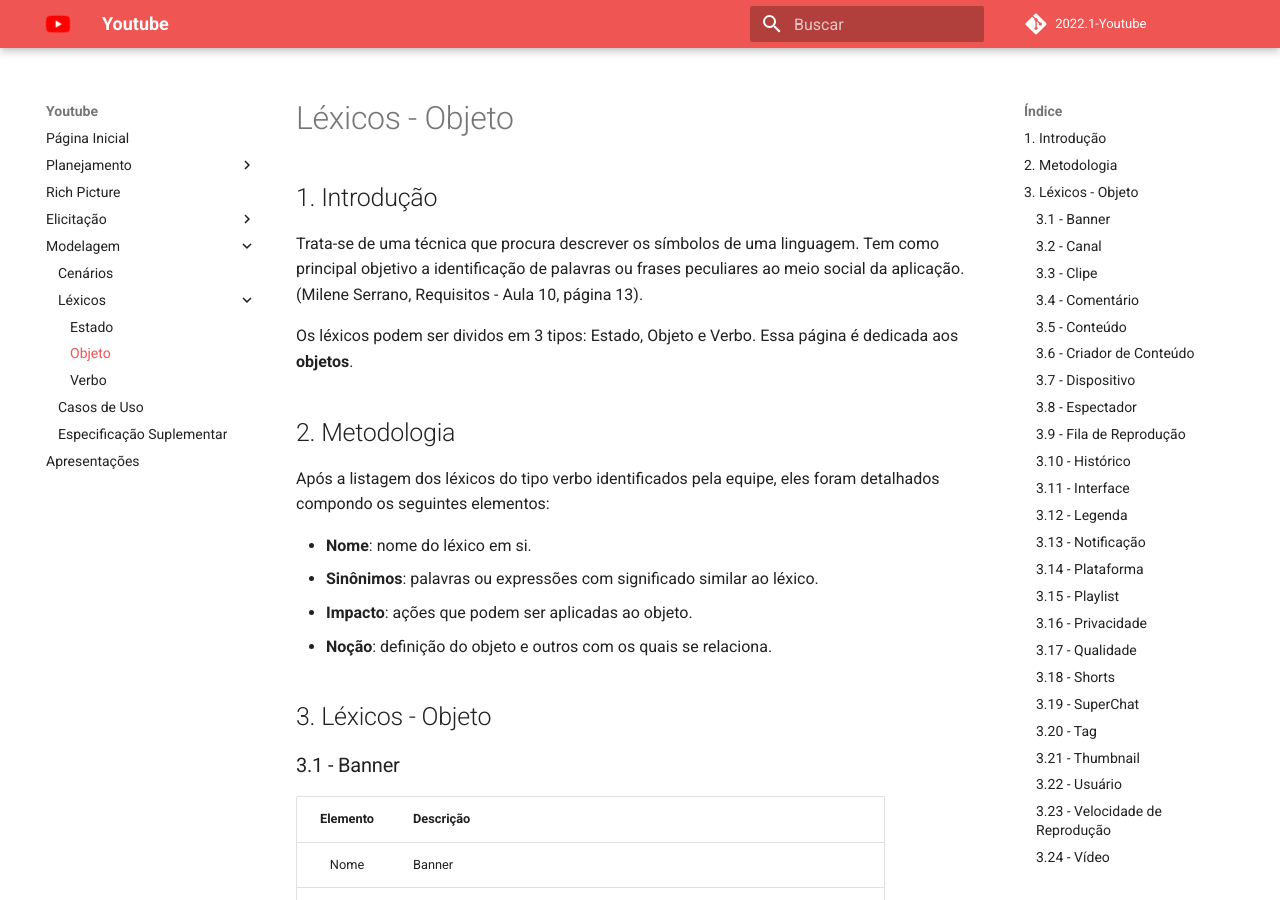
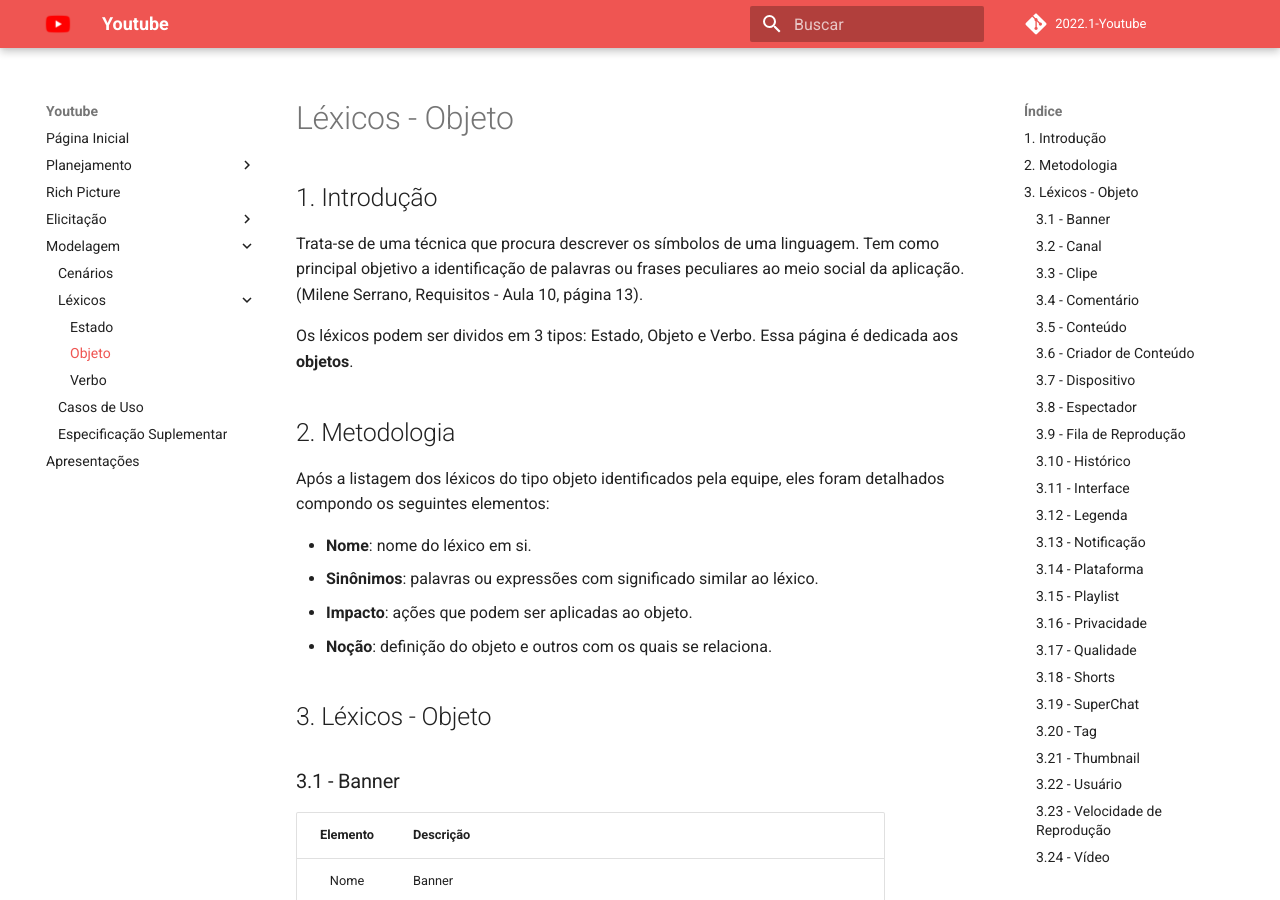
Before and after one commit to Requisitos-de-Software/2022.1-Youtube, an MkDocs documentation site: the page built from docs/modelagem/lexicos/objeto.md, in a window 1280 px wide and 900 px high. Built offline with MkDocs 1.6.1 and Material for MkDocs 9.7.7, drawn with Linux system fonts in a browser that asks for light colours; comment, search, counter and statistics services are not loaded; some of the changed text lies outside the part shown.

Commit message:
id nos lexicos para referencia

```diff
--- a/docs/modelagem/lexicos/objeto.md
+++ b/docs/modelagem/lexicos/objeto.md
@@ -6,7 +6,7 @@ Trata-se de uma técnica que procura descrever os símbolos de uma linguagem. Te
 Os léxicos podem ser dividos em 3 tipos: Estado, Objeto e Verbo. Essa página é dedicada aos **objetos**.
 
 ## 2. Metodologia
-Após a listagem dos léxicos do tipo verbo identificados pela equipe, eles foram detalhados compondo os seguintes elementos:
+Após a listagem dos léxicos do tipo objeto identificados pela equipe, eles foram detalhados compondo os seguintes elementos:
 
 - **Nome**: nome do léxico em si.
 - **Sinônimos**: palavras ou expressões com significado similar ao léxico.
@@ -14,6 +14,8 @@ Após a listagem dos léxicos do tipo verbo identificados pela equipe, eles fora
 - **Noção**: definição do objeto e outros com os quais se relaciona.
 
 ## 3. Léxicos - Objeto
+
+<div id="banner"></div>
 
 ### 3.1 - Banner
 | Elemento | Descrição |
@@ -23,6 +25,8 @@ Após a listagem dos léxicos do tipo verbo identificados pela equipe, eles fora
 | Impacto  | Um banner pode ser alterado para seguir a identidade visual do canal do usuário |
 | Noção    | É a capa do canal, onde geralmente fica as informações do canal |
 
+<div id="canal"></div>
+
 ### 3.2 - Canal
 | Elemento | Descrição |
 | :------: | :-------- |
@@ -30,6 +34,8 @@ Após a listagem dos léxicos do tipo verbo identificados pela equipe, eles fora
 | Sinônimos| Perfil, Armazém de Vídeos |
 | Impacto  | Um canal pode ser criado, pesquisado, compartilhado e, principalmente, é onde os conteúdos serão armazenados/postados<br/>Os outros usuários podem ser inscreverem em um canal |
 | Noção    | É um tipo de conta visualmente editável em que se pode armazenar conteúdos para que outros usuários possam encontrá-los e consumí-los |
+
+<div id="clipe"></div>
 
 ### 3.3 - Clipe
 | Elemento | Descrição |
@@ -39,6 +45,8 @@ Após a listagem dos léxicos do tipo verbo identificados pela equipe, eles fora
 | Impacto  | Um clipe pode ser compartilhado para outras redes sociais |
 | Noção    | Um clipe é um corte de até 60 segundos de uma parte de um vídeo |
 
+<div id="comentario"></div>
+
 ### 3.4 - Comentário
 | Elemento | Descrição |
 | :------: | :-------- |
@@ -46,6 +54,8 @@ Após a listagem dos léxicos do tipo verbo identificados pela equipe, eles fora
 | Sinônimos| Opinião |
 | Impacto  | Um comentário pode ser curtido por outros usuários ou fixado pelo dono do canal que fez o vídeo |
 | Noção    | Uma opinião, análise ou ponderação sobre o vídeo  |
+
+<div id="conteudo"></div>
 
 ### 3.5 - Conteúdo
 | Elemento | Descrição |
@@ -55,6 +65,8 @@ Após a listagem dos léxicos do tipo verbo identificados pela equipe, eles fora
 | Impacto  | Todas as interações que são relacionadas a vídeos, shorts, transmissões, clipes, entre outros, se referem a um tipo de conteúdo |
 | Noção    | Conteúdo seria uma forma abrangente de todos os diferentes tipos de vídeos que podem ser postados ou feitos, englobando Shorts, vídeos e transmissões ao vivo<br/>Quando se fala em conteúdo, é qualquer meio de entretenimento que pode ser criado |
 
+<div id="criador-conteudo"></div>
+
 ### 3.6 - Criador de Conteúdo
 | Elemento | Descrição |
 | :------: | :-------- |
@@ -62,6 +74,8 @@ Após a listagem dos léxicos do tipo verbo identificados pela equipe, eles fora
 | Sinônimos| Youtuber, Produtor de conteúdo |
 | Impacto  | O criador de conteúdo irá criar o canal e poderá postar vídeos e shorts e também fazer lives  |
 | Noção    | É um tipo de usuário que utiliza o aplicativo para postar vídeos e demais conteúdos |
+
+<div id="dispositivo"></div>
 
 ### 3.7 - Dispositivo
 | Elemento | Descrição |
@@ -71,6 +85,8 @@ Após a listagem dos léxicos do tipo verbo identificados pela equipe, eles fora
 | Impacto  | O dispositivo irá realizar todas as funcionalidades do aplicativo |
 | Noção    | É o aparelho que irá acessar o youtube, e onde o usuário poderá assistir, postar, comentar e avaliar vídeos |
 
+<div id="espectador"></div>
+
 ### 3.8 - Espectador
 | Elemento | Descrição |
 | :------: | :-------- |
@@ -78,6 +94,8 @@ Após a listagem dos léxicos do tipo verbo identificados pela equipe, eles fora
 | Sinônimos| Audiência |
 | Impacto  | Um espectador pode se inscrever nos canais e assistir aos conteúdos |
 | Noção    | É um tipo de usuário que utiliza o aplicativo para assistir conteúdos |
+
+<div id="fila"></div>
 
 ### 3.9 - Fila de Reprodução
 | Elemento | Descrição |
@@ -87,6 +105,8 @@ Após a listagem dos léxicos do tipo verbo identificados pela equipe, eles fora
 | Impacto  | Vídeos podem ser adicionados à fila de reprodução para serem executados em ordem |
 | Noção    | A fila de reprodução é um conjunto de vídeos que estão em uma ordem para serem reproduzidos |
 
+<div id="historico"></div>
+
 ### 3.10 - Histórico
 | Elemento | Descrição |
 | :------: | :-------- |
@@ -94,6 +114,8 @@ Após a listagem dos léxicos do tipo verbo identificados pela equipe, eles fora
 | Sinônimos| Acessados, Biblioteca de Acessos |
 | Impacto  | Um histórico pode ser de vídeos assistidos pelo usuário ou de pesquisas realizadas por ele<br/>O histórico pode ser apagado quando desejado |
 | Noção    | O histórico seria um tipo de armazenamento dos vídeos/pesquisas que um usuário já acessou |
+
+<div id="interface"></div>
 
 ### 3.11 - Interface
 | Elemento | Descrição |
@@ -103,6 +125,8 @@ Após a listagem dos léxicos do tipo verbo identificados pela equipe, eles fora
 | Impacto  | Uma interface pode interagir e ser interagida<br/>Cliques e botões são elementos que podem ser manipulados em uma interface |
 | Noção    | A interface são os elementos que aparecem na tela e como estão distribuídos<br/>Podem ser as páginas de vídeos, inicial, canais etc. |
 
+<div id="legenda"></div>
+
 ### 3.12 - Legenda
 | Elemento | Descrição |
 | :------: | :-------- |
@@ -110,6 +134,8 @@ Após a listagem dos léxicos do tipo verbo identificados pela equipe, eles fora
 | Sinônimos| Descrição em tempo real |
 | Impacto  | Uma legenda pode ser ativada ou desativada e também pode ser escolhida o idioma da legenda|
 | Noção    | Texto escrito do áudio do vídeo |
+
+<div id="notificacao"></div>
 
 ### 3.13 - Notificação
 | Elemento | Descrição |
@@ -119,6 +145,8 @@ Após a listagem dos léxicos do tipo verbo identificados pela equipe, eles fora
 | Impacto  | Uma notificação pode ser ativada ou desativada por um usuário em determinado canal |
 | Noção    | É um aviso ao usuário que um canal que ele é inscrito postou um conteúdo novo  |
 
+<div id="plataforma"></div>
+
 ### 3.14 - Plataforma
 | Elemento | Descrição |
 | :------: | :-------- |
@@ -126,6 +154,8 @@ Após a listagem dos léxicos do tipo verbo identificados pela equipe, eles fora
 | Sinônimos| Sistema, Aplicativo |
 | Impacto  | Quando é dito funcionalidades da "plataforma", se diz ao o que o aplicativo pode fazer |
 | Noção    | É uma forma de representar o aplicativo YouTube |
+
+<div id="playlist"></div>
 
 ### 3.15 - Playlist
 | Elemento | Descrição |
@@ -135,6 +165,8 @@ Após a listagem dos léxicos do tipo verbo identificados pela equipe, eles fora
 | Impacto  | A playlist pode ser compartilhada, criada, e reproduzida na ordem definida ou em ordem aleatória |
 | Noção    | Um conjunto de vídeos que pode ser tocado em uma ordem determinada ou em ordem aleatória |
 
+<div id="privacidade"></div>
+
 ### 3.16 - Privacidade
 | Elemento | Descrição |
 | :------: | :-------- |
@@ -142,6 +174,8 @@ Após a listagem dos léxicos do tipo verbo identificados pela equipe, eles fora
 | Sinônimos| Segurança |
 | Impacto  | A privacidade pode ser pública (para todos), não-listado (restrito) ou privado (somente para o dono) |
 | Noção    | É a noção de como os dados estão representados a terceiros |
+
+<div id="qualidade"></div>
 
 ### 3.17 - Qualidade
 | Elemento | Descrição |
@@ -151,6 +185,8 @@ Após a listagem dos léxicos do tipo verbo identificados pela equipe, eles fora
 | Impacto  | A qualidade de um vídeo poderá ser ajustada de acordo com a vontade do usuário, podendo ter um vídeo com maior ou menor resolução |
 | Noção    | A qualidade do vídeo é a resolução que ele será reproduzido no dispositivo do usuário |
 
+<div id="shorts"></div>
+
 ### 3.18 - Shorts
 | Elemento | Descrição |
 | :------: | :-------- |
@@ -158,6 +194,8 @@ Após a listagem dos léxicos do tipo verbo identificados pela equipe, eles fora
 | Sinônimos| Vídeos Curtos |
 | Impacto  | Os Shorts tem sua própria área no aplicativo e podem ser curtido, comentados e compartilhados<br/>Para ver Shorts, basta arrastá-los para baixo para passar para o próximo|
 | Noção    | Shorts são um tipo de conteúdo como se fosse um curto vídeo (no máximo 60 segundos) e no formato vertical |
+
+<div id="superchat"></div>
 
 ### 3.19 - SuperChat
 | Elemento | Descrição |
@@ -167,6 +205,8 @@ Após a listagem dos léxicos do tipo verbo identificados pela equipe, eles fora
 | Impacto  | Um superchat pode ser mandado em lives e pode ser pago o valor que o usuário desejar |
 | Noção    | É um tipo de comentário especial em lives em que o usuário pode pagar para ter sua mensagem destacada |
 
+<div id="tag"></div>
+
 ### 3.20 - Tag
 | Elemento | Descrição |
 | :------: | :-------- |
@@ -174,6 +214,8 @@ Após a listagem dos léxicos do tipo verbo identificados pela equipe, eles fora
 | Sinônimos| Etiqueta, Palavra-Chave |
 | Impacto  | Tags podem ser adicionadas, editadas ou removidas quando desejadas pelo usuário |
 | Noção    | São palavras que podem ser adicionadas a um vídeo ou canal para identificar temas relacionados a eles |
+
+<div id="thumbnail"></div>
 
 ### 3.21 - Thumbnail
 | Elemento | Descrição |
@@ -183,6 +225,8 @@ Após a listagem dos léxicos do tipo verbo identificados pela equipe, eles fora
 | Impacto  | Um vídeo pode ter uma thumbnail personalizada por um usuário ou pode ser uma captura do vídeo |
 | Noção    | É a imagem que um vídeo recebe como capa<br/>Quando o vídeo aparece para um usuário seja pela página inicial ou pesquisa, a thumbnail é a imagem de apresentação do vídeo|
 
+<div id="usuario"></div>
+
 ### 3.22 - Usuário
 | Elemento | Descrição |
 | :------: | :-------- |
@@ -191,6 +235,8 @@ Após a listagem dos léxicos do tipo verbo identificados pela equipe, eles fora
 | Impacto  | Um usuário pode assistir aos conteúdos, se increver nos canais e também pode criar um canal e prostar vídeos |
 | Noção    | Usuário é qualquer um que utiliza o aplicativo e pode ser um espectador ou criador de conteúdos |
 
+<div id="velocidade"></div>
+
 ### 3.23 - Velocidade de Reprodução
 | Elemento | Descrição |
 | :------: | :-------- |
@@ -198,6 +244,8 @@ Após a listagem dos léxicos do tipo verbo identificados pela equipe, eles fora
 | Sinônimos|           |
 | Impacto  | A velocidade de reprodução pode ser ajustada de acordo com a vontade do usuário, podendo acelerar ou retardar o vídeo |
 | Noção    | É uma forma do usuário aumentar o diminuir o tempo do vídeo ajustando a velocidade em que ele é reproduzido |
+
+<div id="video"></div>
 
 ### 3.24 - Vídeo
 | Elemento | Descrição |
```
Also changed, not shown: other parts of docs/modelagem/lexicos/objeto.md (+2 -0 lines), docs/modelagem/lexicos/estado.md (+19 -1 lines), docs/modelagem/lexicos/verbo.md (+29 -0 lines).
